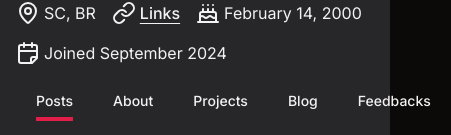
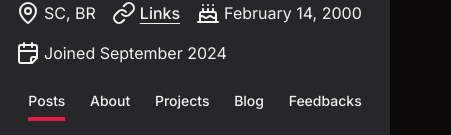
Before and after one commit to bretzke/my-website, a Next.js app: page /en in a window 390 px wide. Shown: the part 691-826 px from the top of the page, 451 px wide, since content can reach past the window. Built offline with nearby package versions, Linux system fonts and the light colour scheme; no server answers; a web font is replaced by a local one.

Commit message:
Fixed mobile bug on tabs

```diff
--- a/src/components/TabsApp.tsx
+++ b/src/components/TabsApp.tsx
@@ -67,7 +67,7 @@ export function TabsApp({ children }: TabsAppProps) {
 						>
 							<Button
 								variant="ghost"
-								className={`w-full ${
+								className={`w-full p-0 ${
 									selected ? "hover:bg-transparent" : "hover:bg-background"
 								}`}
 							>
```
